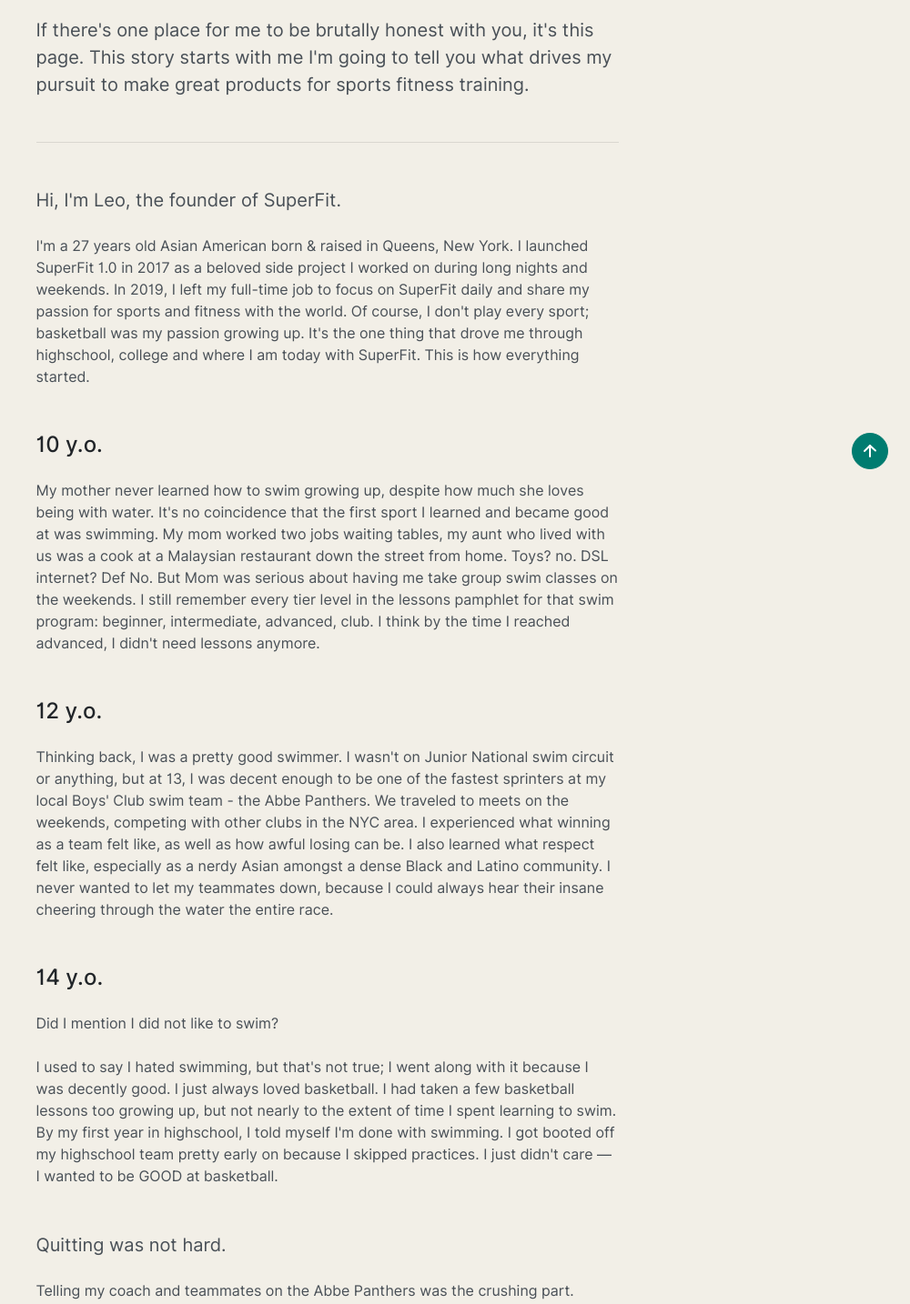
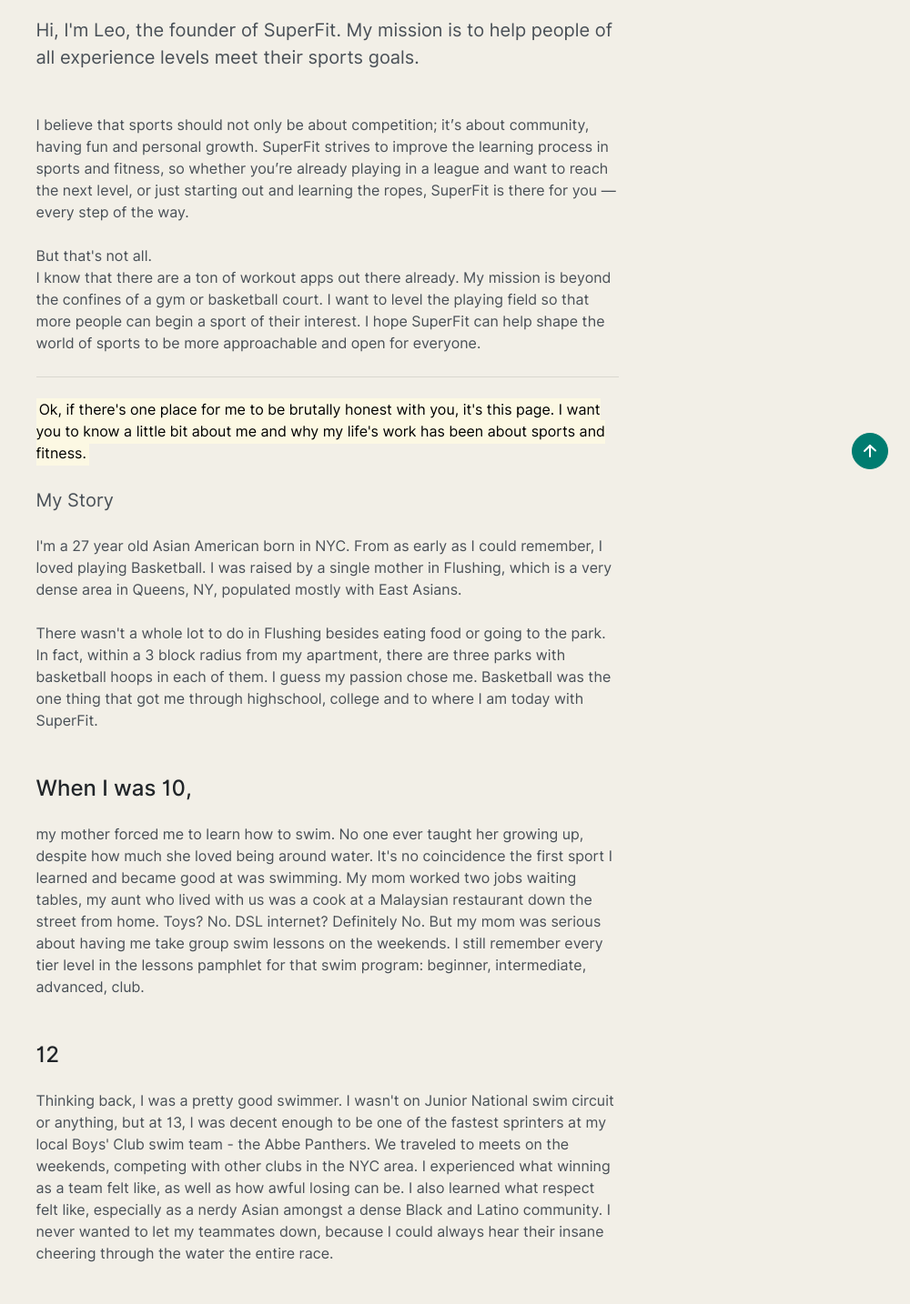
Before and after one commit to techger/superfit-main-landing-site, an Angular app: page /our-story in a window 1280 px wide. Shown: the part 260-1694 px from the top of the page at 91% size, without its empty margins (280-1280 px from the left). Built offline with nearby package versions, Linux system fonts and the light colour scheme.

Commit message:
update story

```diff
--- a/src/app/app.component.html
+++ b/src/app/app.component.html
@@ -90,7 +90,7 @@
             <a href="https://github.com/superfitapp" class="nav-link">Open Source</a>
           </li>
           <li class="nav-item">
-            <a href="https://www.superfit.news" class="nav-link">Blog</a>
+            <a href="https://superfit.news" class="nav-link">Blog</a>
           </li>
           <li class="nav-item">
             <a href="/our-story" class="nav-link">Story & Mission</a>
--- a/src/app/our-story/our-story.component.html
+++ b/src/app/our-story/our-story.component.html
@@ -19,38 +19,63 @@
       <div class="col-xl-7 col-lg-8 col-md-10">
         <article class="article">
           <p class="lead">
-            If there's one place for me to be brutally honest with you, it's this page. This story starts with me I'm
-            going to tell you what drives my pursuit to make great products for sports fitness training.
+            Hi, I'm Leo, the founder of SuperFit. My mission is to help people of all
+            experience levels meet their sports goals.
+          </p>
+          <p>
+            I believe that sports should not only be about competition; it’s about community, having fun and personal
+            growth. SuperFit strives to improve the learning process in sports and fitness, so whether you’re already
+            playing
+            in a league and want to reach the next level,
+            or just starting out and learning the ropes, SuperFit is there for you — every step of the way.
+            <br>
+            <br>
+            But that's not all.
+            <br>
+            I know that there are a ton of workout apps out there already. My mission is beyond the confines of a gym
+            or basketball court. I want to level the playing field so that more people can begin a sport of their
+            interest. I hope SuperFit can help shape the world of sports to be more approachable and open for
+            everyone.
+            <br>
           </p>
           <hr>
+
+          <mark>
+            Ok, if there's one place for me to be brutally honest with you, it's this page. I want you to know a little
+            bit about me and why my life's work has been about sports and fitness.
+          </mark>
+          <br>
           <br>
           <p class="lead">
-            Hi, I'm Leo, the founder of SuperFit.
+            My Story
           </p>
           <p>
-            I'm a 27 years old Asian American born & raised in Queens, New York. I
-            launched SuperFit 1.0 in 2017 as a beloved side project I worked on during long nights and weekends. In
-            2019, I left my full-time job to focus on SuperFit daily and share my passion for sports and
-            fitness with the world. Of course, I don't play every sport; basketball was my <em>passion</em> growing up.
-            It's the one thing that drove me through highschool, college and where I am today with SuperFit. This is how
-            everything started.
+            I'm a 27 year old Asian American born in NYC. From as early as I could remember, I loved
+            playing Basketball. I was raised by a single mother in Flushing, which is a very dense area in Queens, NY,
+            populated mostly with East Asians.
+            <br><br>
+            There wasn't a whole lot to do in Flushing besides eating food or going
+            to the park. In fact, within a 3 block radius from my apartment, there are three parks with basketball hoops
+            in each of them. I guess my passion chose me. Basketball was the one thing that got me through highschool,
+            college and to where I am today with SuperFit.
           </p>
           <br>
 
 
-          <h4>10 y.o.</h4>
+          <h4>When I was 10,</h4>
           <p>
-            My mother never learned how to swim growing up, despite how much she loves being with water. It's no
-            coincidence that the first sport I learned and became good at was swimming. My mom worked two jobs waiting
+            my mother forced me to learn how to swim. No one ever taught her growing up, despite how much she
+            loved being around water. It's no
+            coincidence the first sport I learned and became good at was swimming. My mom worked two jobs waiting
             tables, my aunt who lived with us was a cook at a Malaysian restaurant
-            down the street from home. Toys? no. DSL internet? Def No. But Mom was serious about having me take
-            group swim classes on the weekends. I still remember every tier level in the lessons pamphlet for that swim
+            down the street from home. Toys? No. DSL internet? Definitely No. But my mom was serious about having me
+            take
+            group swim lessons on the weekends. I still remember every tier level in the lessons pamphlet for that swim
             program:
-            beginner, intermediate, advanced, club. I think by the time I reached advanced, I didn't need lessons
-            anymore.
+            beginner, intermediate, advanced, club.
           </p>
 
-          <h4>12 y.o.</h4>
+          <h4>12</h4>
           <p>Thinking back, I was a pretty good swimmer. I wasn't on Junior National swim circuit or anything, but at
             13, I was decent enough to be one of the fastest sprinters at my local Boys' Club swim team - the Abbe
             Panthers. We traveled to meets on the weekends, competing with other clubs in the NYC area. I experienced
@@ -59,8 +84,8 @@
             and Latino community. I never wanted to let my teammates down, because I could always hear their insane
             cheering through the water the entire race.</p>
 
-          <h4>14 y.o.</h4>
-          <p>
+          <h4>14</h4>
+          <p class="lead">
             Did I mention I did not like to swim?
           </p>
           <p> I used to say I hated swimming, but that's not true; I went along with
@@ -72,12 +97,10 @@
             pretty early on because I skipped practices. I
             just didn't care — I wanted to be GOOD at basketball.
             <br>
-            <br>
-          </p>
-          <p class="lead">
-            Quitting was not hard.
           </p>
           <p>
+            <em>Quitting was not hard.</em>
+            <br>
             Telling my coach and teammates on the Abbe Panthers was the crushing part. These were
             my childhood friends and quitting the team felt like quitting on them. They took it pretty hard,
             especially
@@ -94,14 +117,14 @@
             I learned what it's like to make hard decisions for yourself.
           </p>
 
-          <h4>17 y.o.</h4>
+          <h4>17</h4>
           <p>
             I tried out for my highschool basketball team 3 times after I quit swimming. Every year I didn't make it. I
             trained and practiced almost every day — what am I missing? I played on non-profit and church teams outside
             of school, but I thought nothing compared to playing on your school's varsity basketball team. I even served
-            as a manager on the team for one year. I must say, it takes a ton of courage to be a manager on a highschool
-            varsity team. While your friends are enjoying the weather and hanging out after school, you're rebounding
-            and helping a sub .500 basketball team practice and run sprints. You really have to love the game.
+            as a manager on the team for one year. While my friends hung out after school, I was rebounding
+            and helping a sub .500 basketball team do drills and run sprints.
+            <br>
             <br>
             Watching the varsity team practice made me realize I was so far off from my ambitions. I was 5'8 and didn't
             know how to play organized basketball. I was just
@@ -109,7 +132,7 @@
             when I started learning to swim. I had a lot of catching up to do.
           </p>
 
-          <h4>18 y.o.</h4>
+          <h4>18</h4>
           <p class="lead">
             College
           </p>
@@ -118,10 +141,9 @@
             learning how to attract customers to something worth buying. But on the Summer before freshman year, I
             looked through the university's undergraduate catalog and noticed the school offered a degree in 'Exercise
             Science'.
-            <br>
           </p>
-          <p class="lead">
-            Timeout.
+          <p>
+            Wait.
           </p>
           <p>
             I read more about the 4-year program. I had never heard of the terms 'Kinesiology' or 'Exercise Science', I
@@ -136,7 +158,7 @@
             thinking about marketing. Several days later, I emailed admissions at the university. I took the jump.
           </p>
 
-          <h4>20 y.o.</h4>
+          <h4>20</h4>
           <p>
             If I couldn't make it onto my highschool basketball team, you know there was no darn way I would make the
             Division 1 Basketball team for Buffalo. But if you're like me, you think anything is
@@ -171,7 +193,7 @@
 
           </p>
 
-          <h4>21 y.o.</h4>
+          <h4>21</h4>
           <p class="lead">
             End of College
           </p>
@@ -199,7 +221,7 @@
             learned so much during my two years there, and made some unforgettable friends too.
           </p>
 
-          <h4>23 y.o.</h4>
+          <h4>23</h4>
           <p class="lead">
             I leave NYU and learn to code.
           </p>
@@ -235,7 +257,7 @@
             online course.
           </p>
 
-          <h4>25 y.o.</h4>
+          <h4>25</h4>
           <p class="lead">
             SuperFit 1.0 is created.
           </p>
@@ -244,12 +266,18 @@
             SuperFit 1.0 happened. I was very happy that day.
           </p>
 
-          <h4>27 y.o.</h4>
+          <h4>27</h4>
           <p class="lead">
             Left Full Time Job to pursue SuperFit
           </p>
           <p>
-            And here we are today.
+            And here we are today. If you liked my story, I'd love to hear from you and connect.
+            <br>
+            <br>
+            <a href="mailto:leo@superfitapp.com">leo@superfitapp.com</a>
+            <br>
+            <br>
+            <small>[pics through the years coming soon]</small>
           </p>
         </article>
       </div>
```
